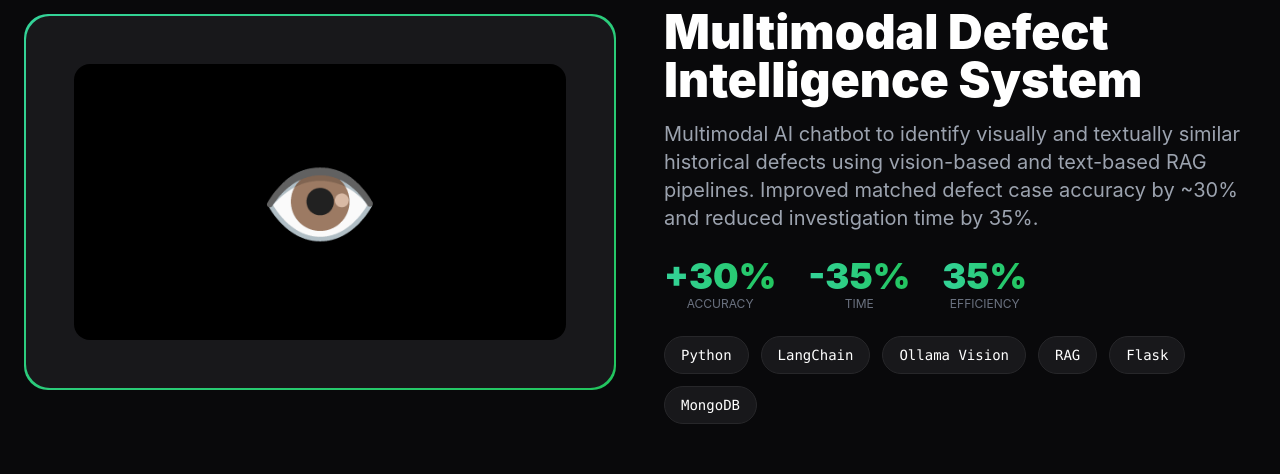
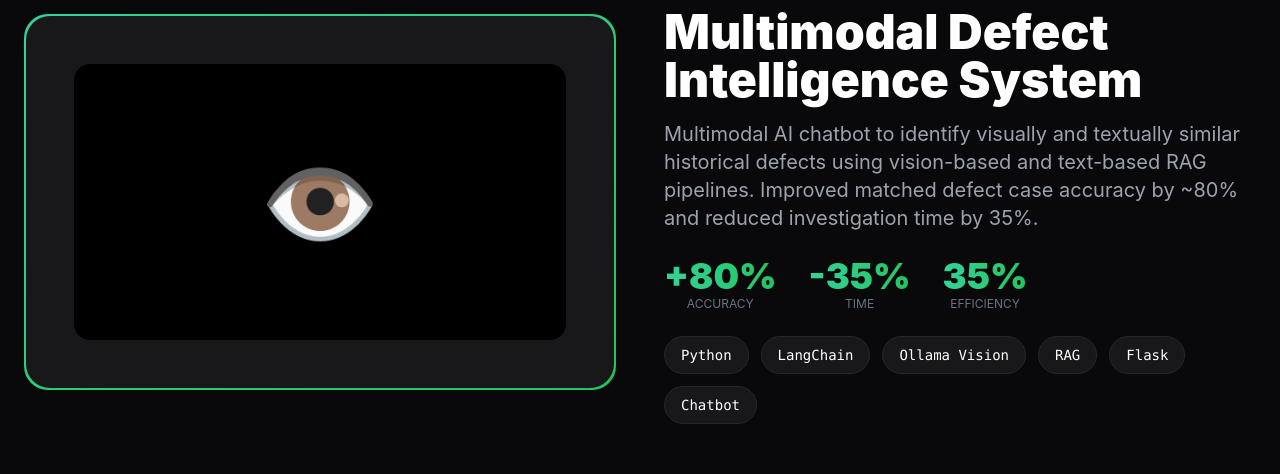
Before and after one commit to GundlaTrinath/Trinathportfolio, a React (Create React App) app: page / in a window 1280 px wide. Shown: the part 2224-2698 px from the top of the page. Built offline with nearby package versions, Linux system fonts and the light colour scheme.

Commit message:
Update App.jsx

```diff
--- a/src/App.jsx
+++ b/src/App.jsx
@@ -419,9 +419,9 @@ function ImmersiveProjects({ setCursorVariant }) {
     {
       title: "Multimodal Defect Intelligence System",
       subtitle: "Pratt & Whitney",
-      desc: "Multimodal AI chatbot to identify visually and textually similar historical defects using vision-based and text-based RAG pipelines. Improved matched defect case accuracy by ~30% and reduced investigation time by 35%.",
-      metrics: { accuracy: "+30%", time: "-35%", efficiency: "35%" },
-      tech: ["Python", "LangChain", "Ollama Vision", "RAG", "Flask", "MongoDB"],
+      desc: "Multimodal AI chatbot to identify visually and textually similar historical defects using vision-based and text-based RAG pipelines. Improved matched defect case accuracy by ~80% and reduced investigation time by 35%.",
+      metrics: { accuracy: "+80%", time: "-35%", efficiency: "35%" },
+      tech: ["Python", "LangChain", "Ollama Vision", "RAG", "Flask", "Chatbot"],
       gradient: "from-emerald-400 to-green-500",
       emoji: "👁️",
     },
```
